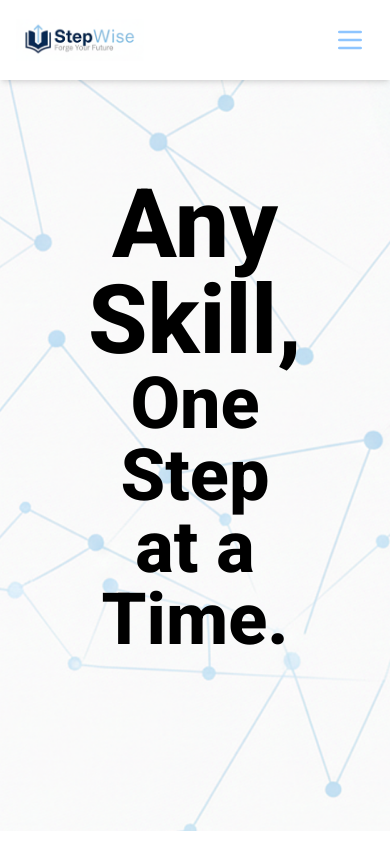
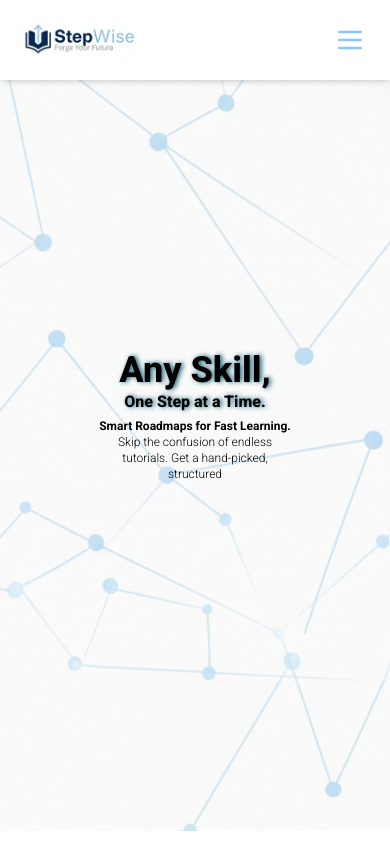
Before and after one commit to Step-Wise-Roadmaps/Step-Wise, a React (Vite) app in the folder Frontend/: page / in a window 390 px wide. Built offline with nearby package versions, Linux system fonts and the light colour scheme.

Commit message:
style: responsive values hero-section

```diff
--- a/Frontend/src/page/Hero.jsx
+++ b/Frontend/src/page/Hero.jsx
@@ -12,8 +12,13 @@ function Hero() {
 
                     <div className='absolute top-1/2 left-1/2 transform -translate-x-1/2 -translate-y-1/2 text-center text-white'>
                         <div>
-                            <h1 className='roboto-extrabold text-black text-8xl'>Any Skill,</h1>
-                            <h1 className='roboto-extrabold text-black text-7xl'>One Step at a Time.</h1>
+                            <h1 className='roboto-extrabold text-black text-4xl md:text-8xl xl:text-8xl [text-shadow:_2px_0px_5px_rgb(21_94_117)]'>Any Skill,</h1>
+                            <h1 className='roboto-extrabold text-black text-bace md:text-4xl xl:text-7xl [text-shadow:_2px_0px_5px_rgb(21_94_117)]'>One Step at a Time.</h1>
+                        </div>
+
+                        <div className='mt-1'>
+                            <p className='roboto-bold text-black text-xs md:text-2xl xl:text-3xl'>Smart Roadmaps for Fast Learning.</p>
+                            <p className='roboto-light text-black text-xs md:text-xl xl:text-2xl'>Skip the confusion of endless tutorials. Get a hand-picked, structured </p>
                         </div>
                     </div>
                 </div>
```
